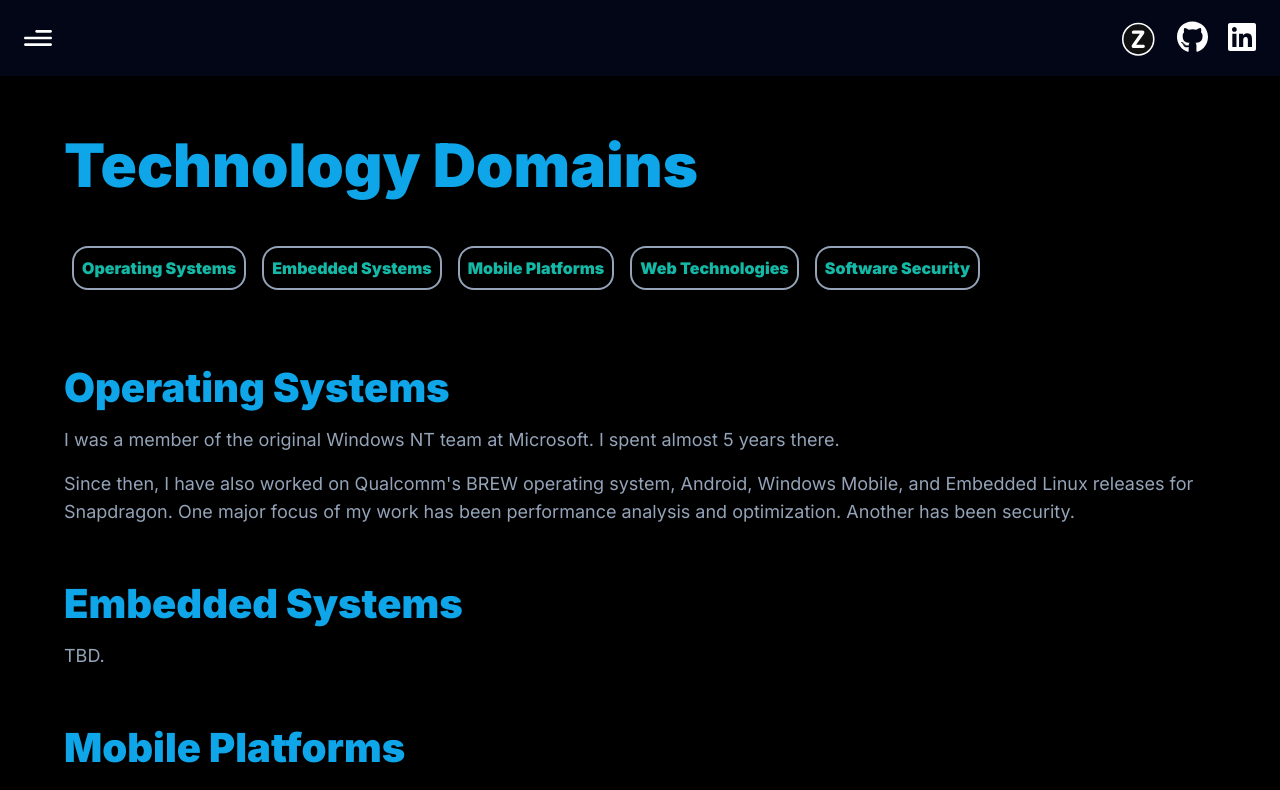
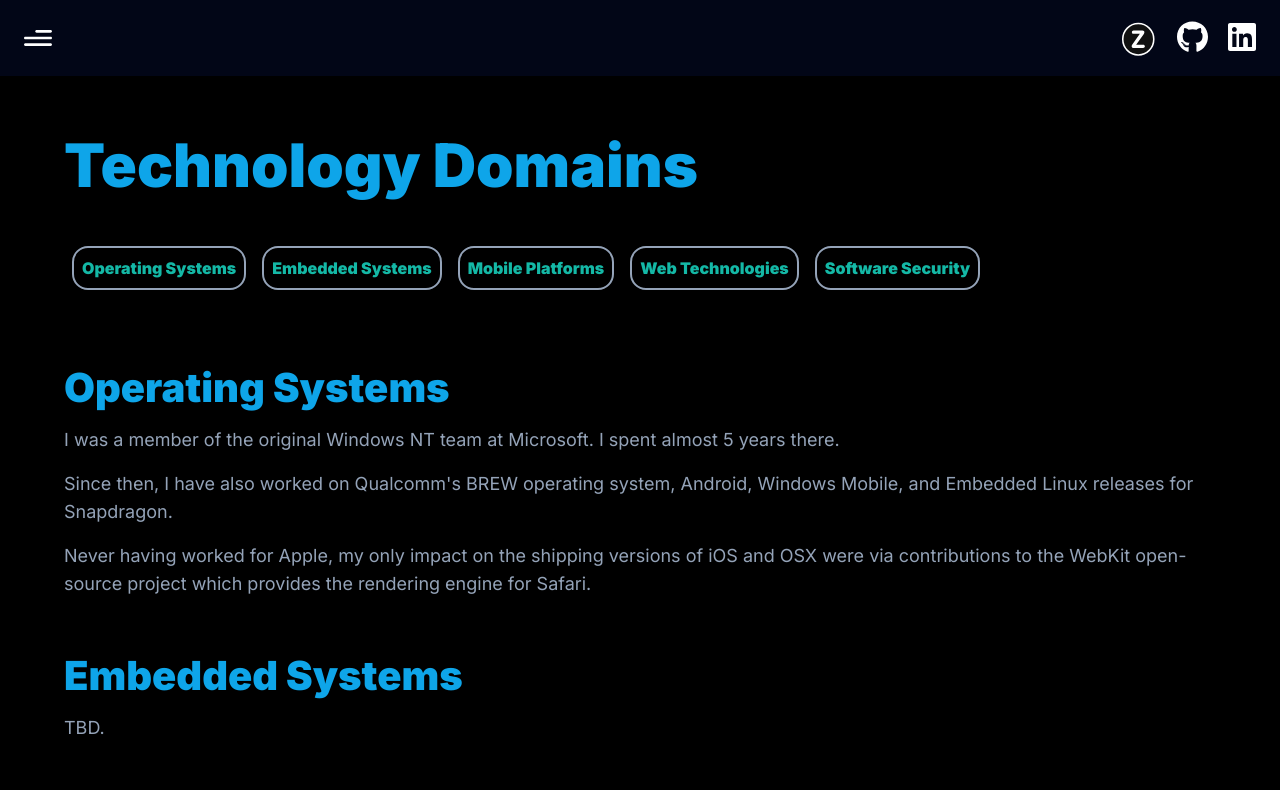
Before and after one commit to veryoddthomas/about, a Next.js app: page /domains in a window 1280 px wide. Shown: the top 790 px of the page. Built offline with nearby package versions, Linux system fonts and the light colour scheme.

Commit message:
Update Domain and Language formatting

```diff
--- a/app/data/domains.js
+++ b/app/data/domains.js
@@ -19,8 +19,11 @@
             `, `
 Since then, I have also worked on Qualcomm's BREW
 operating system, Android, Windows Mobile, and Embedded Linux
-releases for Snapdragon.  One major focus of my work has been performance
-analysis and optimization.  Another has been security.
+releases for Snapdragon.
+            `, `
+Never having worked for Apple, my only impact on the shipping
+versions of iOS and OSX were via contributions to the WebKit
+open-source project which provides the rendering engine for Safari.
             `,
         ],
     },
--- a/app/domains/page.jsx
+++ b/app/domains/page.jsx
@@ -1,11 +1,20 @@
 import { domains } from "../data/domains";
+import Image from "next/image";
 
 
-const DomainDescription = ({ title, id, desc }) => (
+const DomainDescription = ({ title, id, desc, icon }) => (
   <div>
     <a id={id} />
     <div className='py-4 text-lg'>
-      <h2>{title}</h2>
+      <h2>
+        {/* <Image
+          src={icon}
+          alt={title}
+          // className='w-24 h-12 object-contain inline'
+          className='w-16 h-16 object-contain inline align-left object-left mr-4'
+        /> */}
+        {title}
+      </h2>
       <div className='space-y-4'>
         {desc.map((paragraph, paragraph_index) => (
           <p key={`${id}-${paragraph_index}`} className='text-primary'>{paragraph}</p>
--- a/app/languages/page.jsx
+++ b/app/languages/page.jsx
@@ -1,14 +1,23 @@
 import { languages, proficiency_ratings } from "../data/languages";
+import Image from "next/image";
 
 
-const LanguageDescription = ({ title, id, desc, proficiency }) => (
+const LanguageDescription = ({ title, id, desc, proficiency, icon }) => (
   <div>
     <a id={id} />
     <div className='py-4 text-lg'>
-      <h2>{title}
+      <h2>
+        {/* <Image
+          src={icon}
+          alt={title}
+          // className='w-24 h-12 object-contain inline'
+          className='w-16 h-16 object-contain inline align-left object-left mr-4'
+        /> */}
+
+        {title}
         <span className='group relative'>
           <span className='text-lg text-tertiary-light'> &nbsp;({proficiency})</span>
-          <span className="absolute flex min-w-60 top-16  ml-8 scale-0 z-10 transition-all rounded bg-tertiary-dark p-4 text-xl font-normal text-white group-hover:scale-100">
+          <span className="absolute flex  min-w-40 -left-6 top-8  ml-8 scale-0 z-10 transition-all rounded bg-tertiary-dark p-4 text-xl font-normal text-white group-hover:scale-100">
             {proficiency_ratings[proficiency]}
           </span>
         </span>
```
